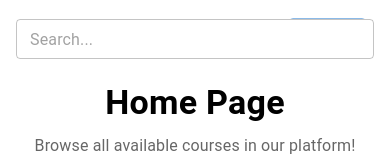
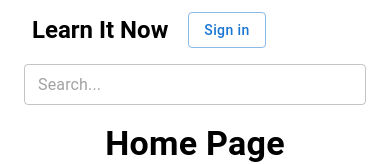
Before and after one commit to rjvb7424/Learn-It-Now, a React (Vite) app in the folder frontend/: page / in a window 390 px wide. Shown: the top 164 px of the page. Built offline with nearby package versions, Linux system fonts and the light colour scheme; no server answers; the database is empty.

Commit message:
refactor: integrate SearchBar component into CustomAppBar and update layout for better responsiveness

```diff
--- a/frontend/src/components/customappbar/CustomAppBar.tsx
+++ b/frontend/src/components/customappbar/CustomAppBar.tsx
@@ -1,3 +1,4 @@
+// src/components/customappbar/CustomAppBar.tsx
 import { useState } from "react";
 import { AppBar, Toolbar, Button, Box, Typography } from "@mui/material";
 import { useNavigate } from "react-router-dom";
@@ -9,6 +10,7 @@ import { SignIn } from "../../firebase/SignIn";
 import StripeSetupDialog from "./StripeSetupDialog";
 import CreateButton from "./CreateButton";
 import ProfileMenu from "./ProfileMenu";
+import SearchBar from "../../homepage/SearchBar";
 
 export default function CustomAppBar() {
   const navigate = useNavigate();
@@ -24,14 +26,47 @@ export default function CustomAppBar() {
   return (
     <>
       <AppBar position="static" sx={{ backgroundColor: "transparent", boxShadow: "none" }}>
-        <Toolbar sx={{ display: "flex", justifyContent: "space-between" }}>
-          <Button disableRipple sx={{ textTransform: "none" }} onClick={() => navigate("/")}>
+        <Toolbar
+          sx={{
+            gap: 1.5,
+            flexWrap: { xs: "wrap", sm: "nowrap" },   // 👈 wrap on small screens
+            alignItems: "center",
+          }}
+        >
+          {/* Left: logo */}
+          <Button
+            disableRipple
+            onClick={() => navigate("/")}
+            sx={{ textTransform: "none", flex: "0 0 auto", order: { xs: 1, sm: 1 } }}
+          >
             <Typography variant="h5" sx={{ fontWeight: "bold", color: "black" }}>
               Learn It Now
             </Typography>
           </Button>
 
-          <Box sx={{ display: "flex", alignItems: "center", gap: 2 }}>
+          {/* Middle: search — expands & shrinks, full width on phones */}
+          <Box
+            sx={{
+              order: { xs: 3, sm: 2 },
+              flex: { xs: "1 1 100%", sm: "1 1 320px" }, // grow/shrink
+              minWidth: { xs: "100%", sm: 240 },
+              display: "flex",
+              justifyContent: { xs: "stretch", sm: "center" },
+            }}
+          >
+            <SearchBar onSearch={(q) => navigate(q ? `/?q=${encodeURIComponent(q)}` : "/")} />
+          </Box>
+
+          {/* Right: actions — don’t shrink */}
+          <Box
+            sx={{
+              order: { xs: 2, sm: 3 },
+              display: "flex",
+              alignItems: "center",
+              gap: 2,
+              flexShrink: 0, // 👈 prevent squashing
+            }}
+          >
             {firebaseUser ? (
               <>
                 <CreateButton
@@ -41,7 +76,6 @@ export default function CustomAppBar() {
                   loadingSignIn={loadingSignIn}
                   setLoadingSignIn={setLoadingSignIn}
                 />
-                {/* ProfileMenu now handles navigation + logout internally */}
                 <ProfileMenu
                   photoURL={firebaseUser.photoURL}
                   displayName={firebaseUser.displayName}
--- a/frontend/src/homepage/HomePage.tsx
+++ b/frontend/src/homepage/HomePage.tsx
@@ -6,7 +6,6 @@ import {
 } from "firebase/firestore";
 import { onAuthStateChanged } from "firebase/auth";
 import CustomAppBar from "../components/customappbar/CustomAppBar";
-import SearchOverlay from "./SearchBar";
 import CourseGrid from "../components/CourseGrid";
 import { db, auth } from "../firebase/firebase";
 import { courseToCard } from "../components/courseMapping";
@@ -94,7 +93,6 @@ export default function HomePage() {
       <Box sx={{ position: "relative" }}>
         <CustomAppBar />
         <Box sx={{ position: "absolute", top: 11, left: "50%", transform: "translateX(-50%)", zIndex: (t) => t.zIndex.appBar + 1 }}>
-          <SearchOverlay onSearch={(q) => q && console.log("search:", q)} />
         </Box>
       </Box>
       <PageHeader title="Home Page" subtitle="Browse all available courses in our platform!" />
--- a/frontend/src/homepage/SearchBar.tsx
+++ b/frontend/src/homepage/SearchBar.tsx
@@ -9,7 +9,14 @@ export default function SearchBar({ onSearch }: Props) {
   const [value, setValue] = useState("");
 
   return (
-    <Box sx={{ width: "min(500px, calc(100vw - 32px))" }}>
+    <Box
+      sx={{
+        width: 1,
+        // IMPORTANT: allow the TextField to actually shrink inside flex/grid parents
+        minWidth: 0,
+        maxWidth: 600,
+      }}
+    >
       <TextField
         placeholder="Search..."
         variant="outlined"
@@ -21,8 +28,10 @@ export default function SearchBar({ onSearch }: Props) {
           if (e.key === "Enter") onSearch?.(value.trim());
         }}
         sx={{
-          backgroundColor: "white",
+          bgcolor: "white",
           borderRadius: 2,
+          // keep height reasonable as we scale down
+          "& .MuiInputBase-input": { py: 1.1 },
         }}
       />
     </Box>
```
